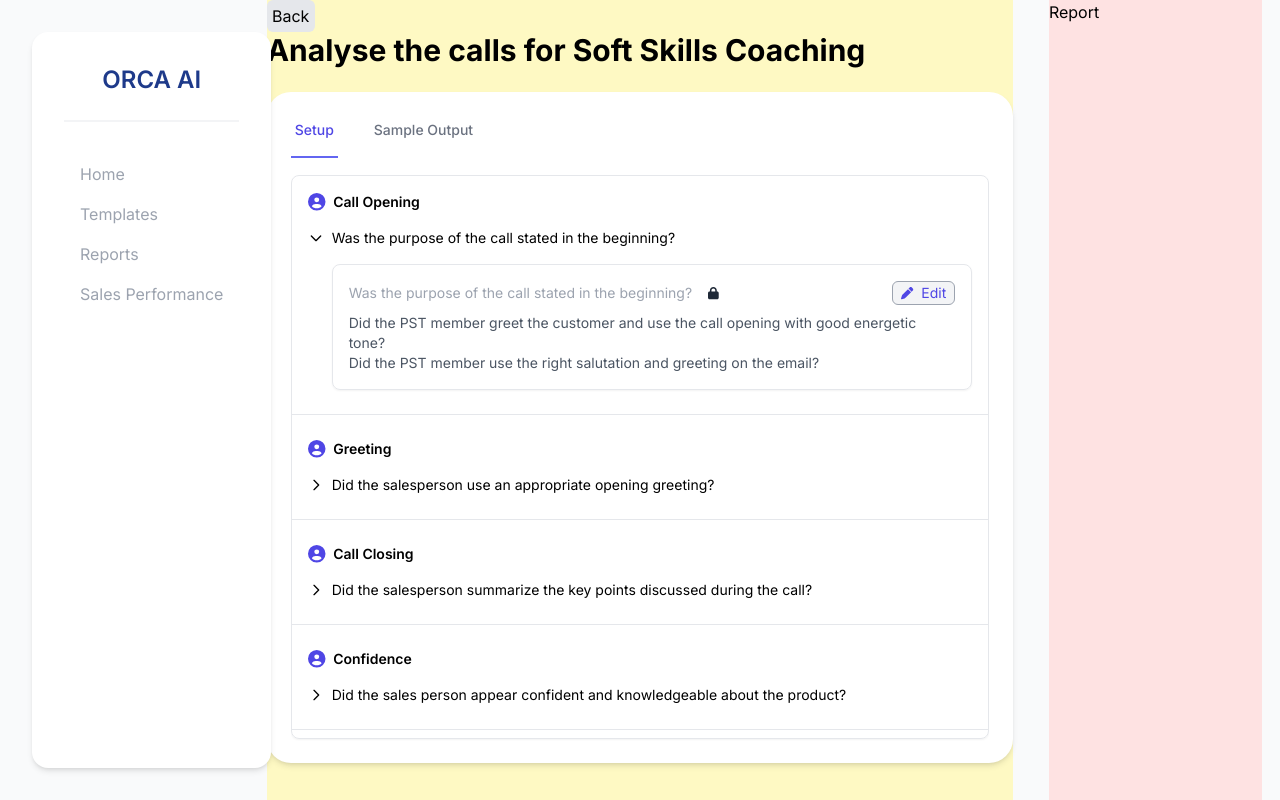
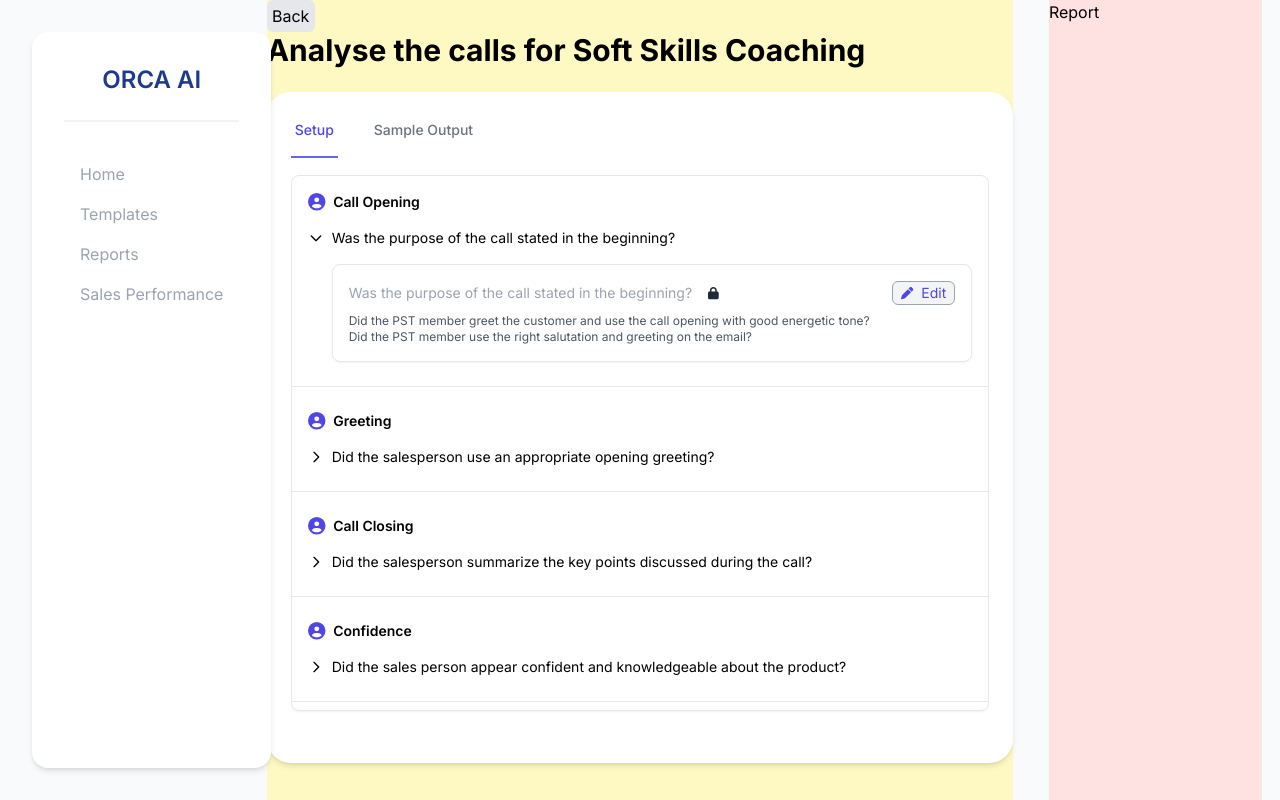
Before and after one commit to Aayushi-Agrwal/Orca.ai-assignment, a Next.js app: page / in a window 1280 px wide. Built offline with nearby package versions, Linux system fonts and the light colour scheme.

Commit message:
fix: questions font

```diff
--- a/app/_layouts/Dashboard.tsx
+++ b/app/_layouts/Dashboard.tsx
@@ -80,7 +80,7 @@ function Dashboard() {
                     </button>
                   </div>
                   {item.questions.map((question, qIndex) => (
-                    <div key={qIndex}>
+                    <div key={qIndex} className="text-xs">
                       <p>{question}</p>
                     </div>
                   ))}
```
